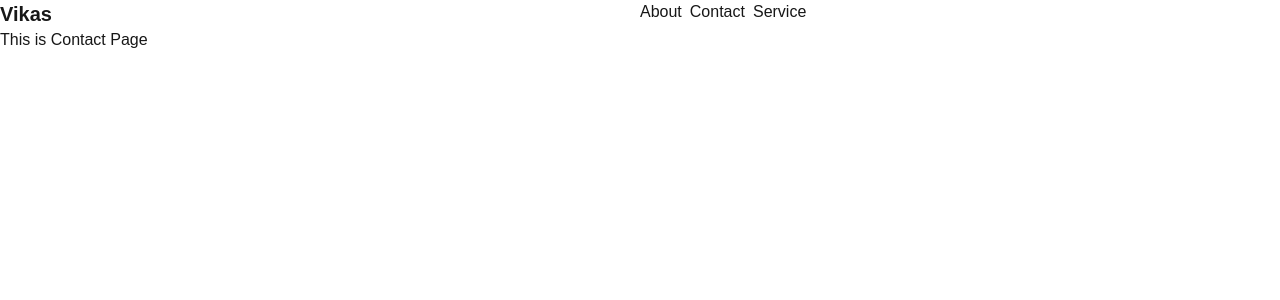
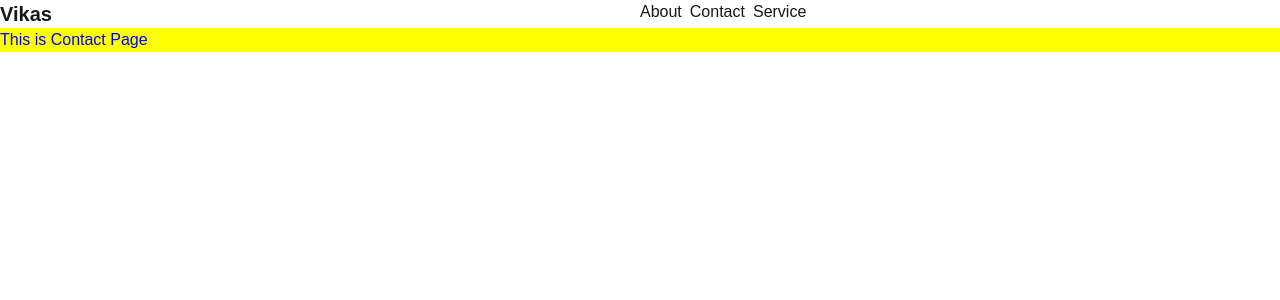
Before and after one commit to codesbyvikas/next_tutorial, a Next.js app: page /contact in a window 1280 px wide. Shown: the top 300 px of the page. Built offline with nearby package versions, Linux system fonts and the light colour scheme.

Commit message:
css module

```diff
--- /dev/null
+++ b/app/contact/contact.module.css
@@ -0,0 +1,4 @@
+.contact_heading {
+    color: blue;
+    background-color: yellow;
+}
--- a/app/contact/page.tsx
+++ b/app/contact/page.tsx
@@ -1,6 +1,8 @@
+ import style from './contact.module.css'
+
  const Contact = () => {
     return(
-        <h3>This is Contact Page</h3>
+        <h3 className={style.contact_heading}>This is Contact Page</h3>
     )
 }
 
```
